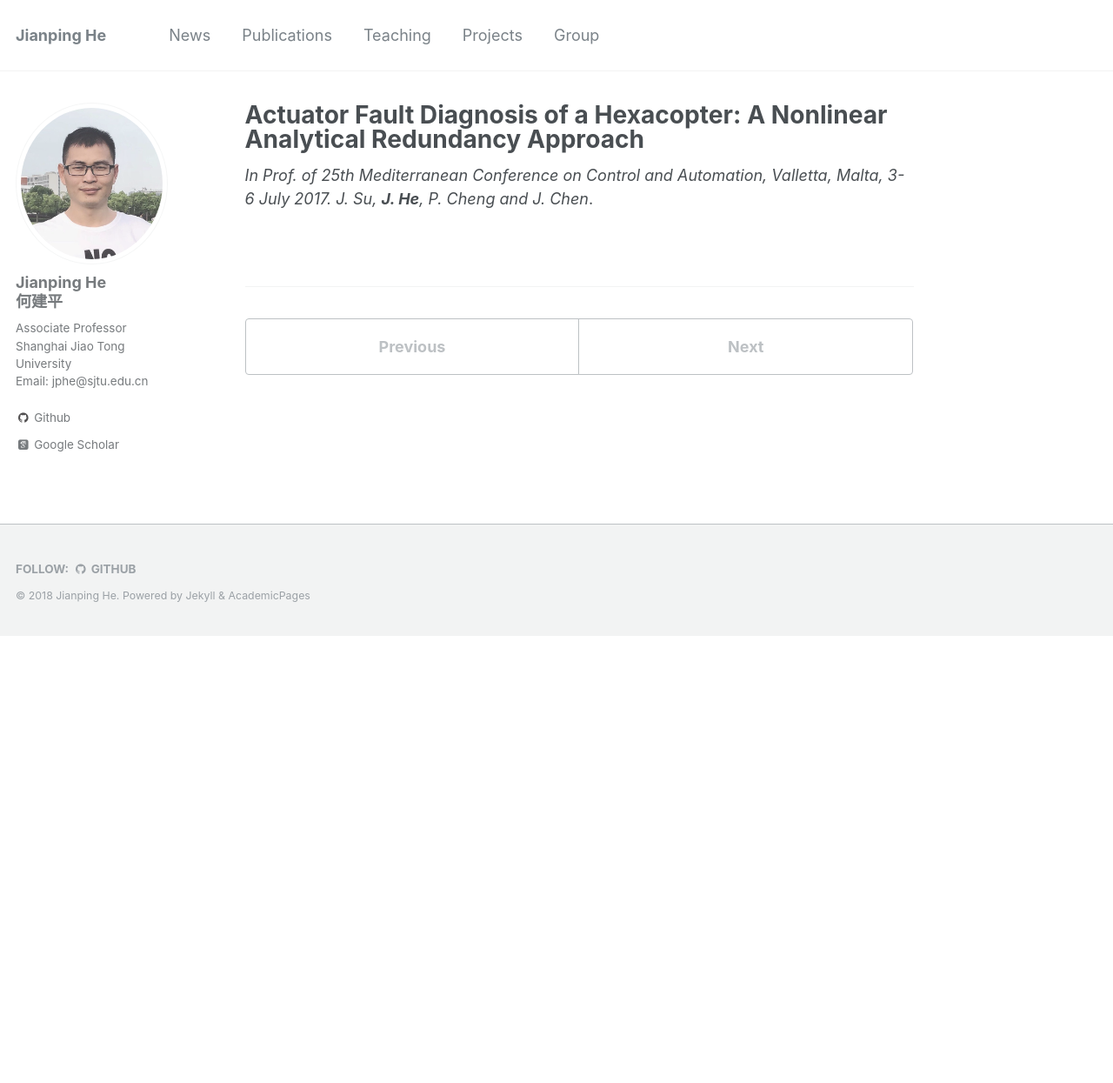
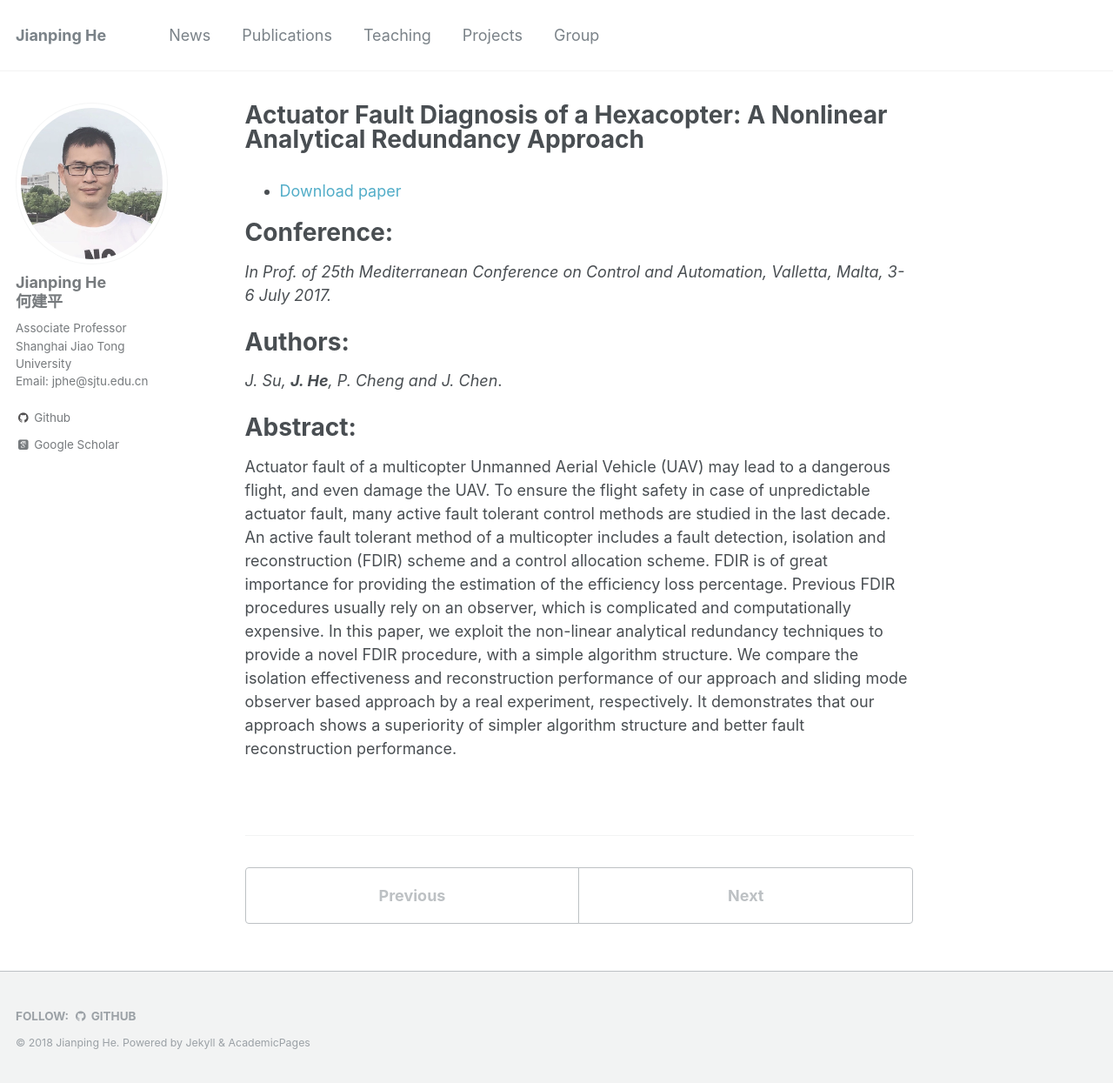
Before and after one commit to jiangshuozz/Jianping-He.github.io, a Jekyll site: the page built from _publications/2017-07-03-Actuator-Fault.md, in a window 1280 px wide and 1245 px high. Shown: the whole window at 87% size. Built offline with Jekyll 4.4.1, drawn with Linux system fonts in a browser that asks for light colours; some web fonts are replaced.

Commit message:
Update 2017-07-03-Actuator-Fault.md

```diff
--- a/_publications/2017-07-03-Actuator-Fault.md
+++ b/_publications/2017-07-03-Actuator-Fault.md
@@ -8,5 +8,17 @@ venue: '--'
 #paperurl: ''
 #citation: ''
 ---
+
+- [Download paper](https://ieeexplore.ieee.org/abstract/document/7984152/)
+
+Conference:
+===
 *In  Prof. of  25th Mediterranean Conference on Control and Automation, Valletta, Malta, 3-6 July 2017.*
+
+Authors:
+===
 *J. Su, **J. He**, P. Cheng and J. Chen*.
+
+Abstract:
+===
+Actuator fault of a multicopter Unmanned Aerial Vehicle (UAV) may lead to a dangerous flight, and even damage the UAV. To ensure the flight safety in case of unpredictable actuator fault, many active fault tolerant control methods are studied in the last decade. An active fault tolerant method of a multicopter includes a fault detection, isolation and reconstruction (FDIR) scheme and a control allocation scheme. FDIR is of great importance for providing the estimation of the efficiency loss percentage. Previous FDIR procedures usually rely on an observer, which is complicated and computationally expensive. In this paper, we exploit the non-linear analytical redundancy techniques to provide a novel FDIR procedure, with a simple algorithm structure. We compare the isolation effectiveness and reconstruction performance of our approach and sliding mode observer based approach by a real experiment, respectively. It demonstrates that our approach shows a superiority of simpler algorithm structure and better fault reconstruction performance.
```
